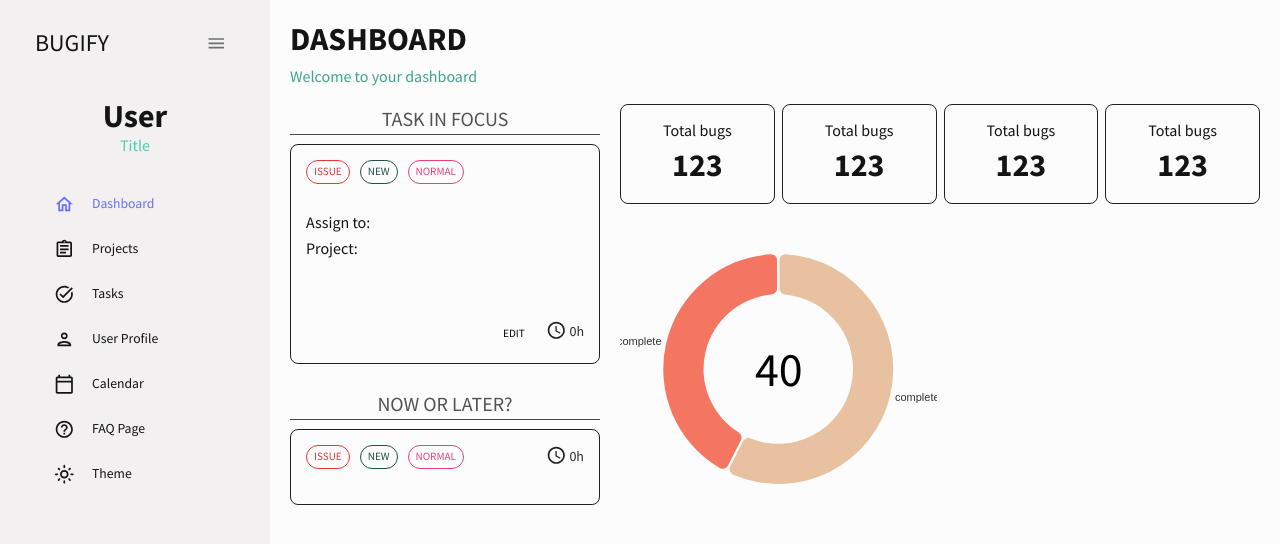
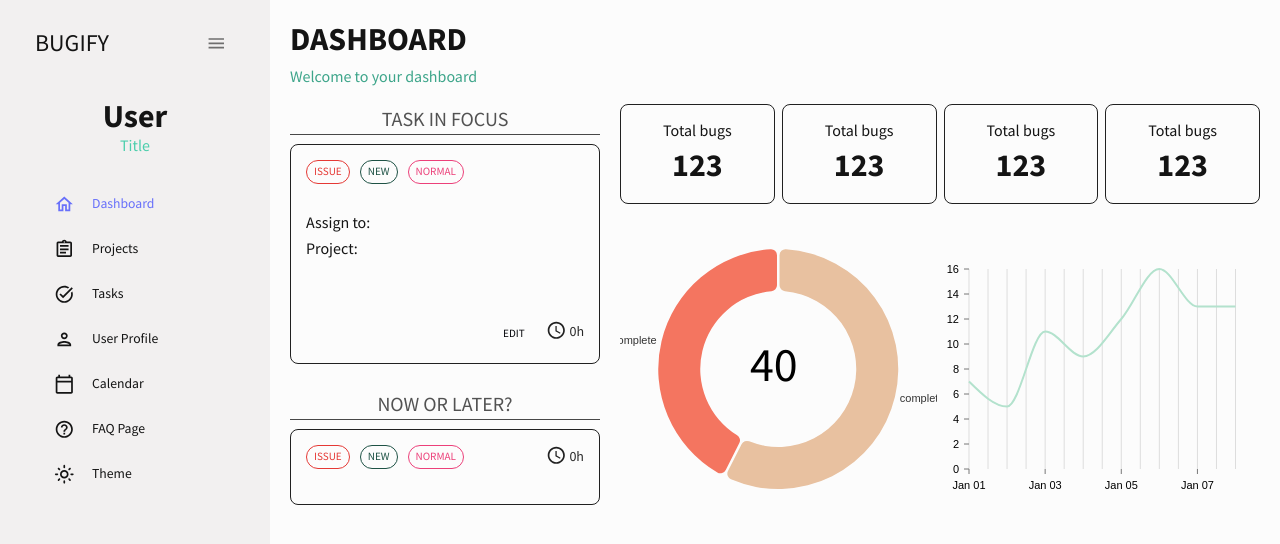
Before and after one commit to Anastasia-Tre/BugTrackerClient, a React (Create React App) app: page / in a window 1280 px wide. Shown: the top 544 px of the page. Built offline with nearby package versions, Linux system fonts and the light colour scheme.

Commit message:
add line diagram

```diff
--- a/src/scenes/dashboard/LineDiagram.tsx
+++ b/src/scenes/dashboard/LineDiagram.tsx
@@ -1,60 +1,47 @@
-import { Box } from "@mui/material";
+import { Box, useTheme } from "@mui/material";
 
 import { ResponsiveLine } from "@nivo/line";
+import { tokens } from "../../theme/theme";
 
 const Line = () => {
+  const theme = useTheme();
+  const colors = tokens(theme.palette.mode);
+
   const data = [
     {
       id: "japan",
-      color: "hsl(130, 70%, 50%)",
       data: [
         {
-          x: "plane",
-          y: 78,
+          x: "2018-01-01",
+          y: 7,
         },
         {
-          x: "helicopter",
-          y: 186,
+          x: "2018-01-02",
+          y: 5,
         },
         {
-          x: "boat",
-          y: 256,
+          x: "2018-01-03",
+          y: 11,
         },
         {
-          x: "train",
-          y: 241,
+          x: "2018-01-04",
+          y: 9,
         },
         {
-          x: "subway",
-          y: 50,
+          x: "2018-01-05",
+          y: 12,
         },
         {
-          x: "bus",
-          y: 288,
+          x: "2018-01-06",
+          y: 16,
         },
         {
-          x: "car",
-          y: 69,
+          x: "2018-01-07",
+          y: 13,
         },
         {
-          x: "moto",
-          y: 70,
-        },
-        {
-          x: "bicycle",
-          y: 187,
-        },
-        {
-          x: "horse",
-          y: 165,
-        },
-        {
-          x: "skateboard",
-          y: 32,
-        },
-        {
-          x: "others",
-          y: 232,
+          x: "2018-01-08",
+          y: 13,
         },
       ],
     },
@@ -64,31 +51,58 @@ const Line = () => {
     <Box height="250px">
       <ResponsiveLine
         data={data}
-        margin={{ top: 50, right: 110, bottom: 50, left: 60 }}
-        xScale={{ type: "point" }}
+        theme={{
+          axis: {
+            domain: {
+              line: {
+                stroke: colors.grey[100],
+              },
+            },
+            legend: {
+              text: {
+                fill: colors.grey[100],
+              },
+            },
+            ticks: {
+              line: {
+                stroke: colors.grey[100],
+                strokeWidth: 1,
+              },
+              text: {
+                fill: colors.grey[100],
+              },
+            },
+          },
+          legends: {
+            text: {
+              fill: colors.grey[100],
+            },
+          },
+        }}
+        margin={{ top: 25, right: 25, bottom: 25, left: 25 }}
+        xFormat="time:%m-%d"
+        xScale={{
+          format: "%Y-%m-%d",
+          precision: "day",
+          type: "time",
+          useUTC: false,
+        }}
         yScale={{
           type: "linear",
-          min: "auto",
-          max: "auto",
-          stacked: true,
-          reverse: false,
+          min: 0,
         }}
-        yFormat=" >-.2f"
-        // axisTop={null}
-        // axisRight={null}
+        curve="monotoneX"
         axisBottom={{
-          tickSize: 5,
-          tickPadding: 5,
-          tickRotation: 0,
-          legend: "transportation",
-          legendOffset: 36,
+          format: "%b %d",
+          legendOffset: -12,
           legendPosition: "middle",
+          tickValues: "every 2 days",
         }}
         axisLeft={{
           tickSize: 5,
           tickPadding: 5,
           tickRotation: 0,
-          legend: "count",
+          legend: "tasks",
           legendOffset: -40,
           legendPosition: "middle",
         }}
--- a/src/scenes/dashboard/PieDiagram.tsx
+++ b/src/scenes/dashboard/PieDiagram.tsx
@@ -30,7 +30,7 @@ const Pie = (props: {
       y="48%"
       textAnchor="middle"
       dominantBaseline="middle"
-      style={{ fontSize: "3rem", fill: colors.grey[100] }}
+      style={{ fontSize: "3rem", color: colors.grey[100] }}
     >
       {props.total}
     </text>
@@ -68,7 +68,7 @@ const Pie = (props: {
             },
           },
         }}
-        margin={{ top: 10, right: 10, bottom: 10, left: 10 }}
+        margin={{ top: 5, right: 5, bottom: 5, left: 5 }}
         innerRadius={0.65}
         padAngle={1}
         cornerRadius={6}
--- a/src/scenes/dashboard/index.tsx
+++ b/src/scenes/dashboard/index.tsx
@@ -98,7 +98,7 @@ const Dashboard = () => {
             sx={{ gridRow: "span 2" }}
           >
             <Pie complete={23} incomplete={17} total={40} />
-            {/* <Line /> */}
+            <Line />
           </Box>
         </Box>
       </Box>
```
